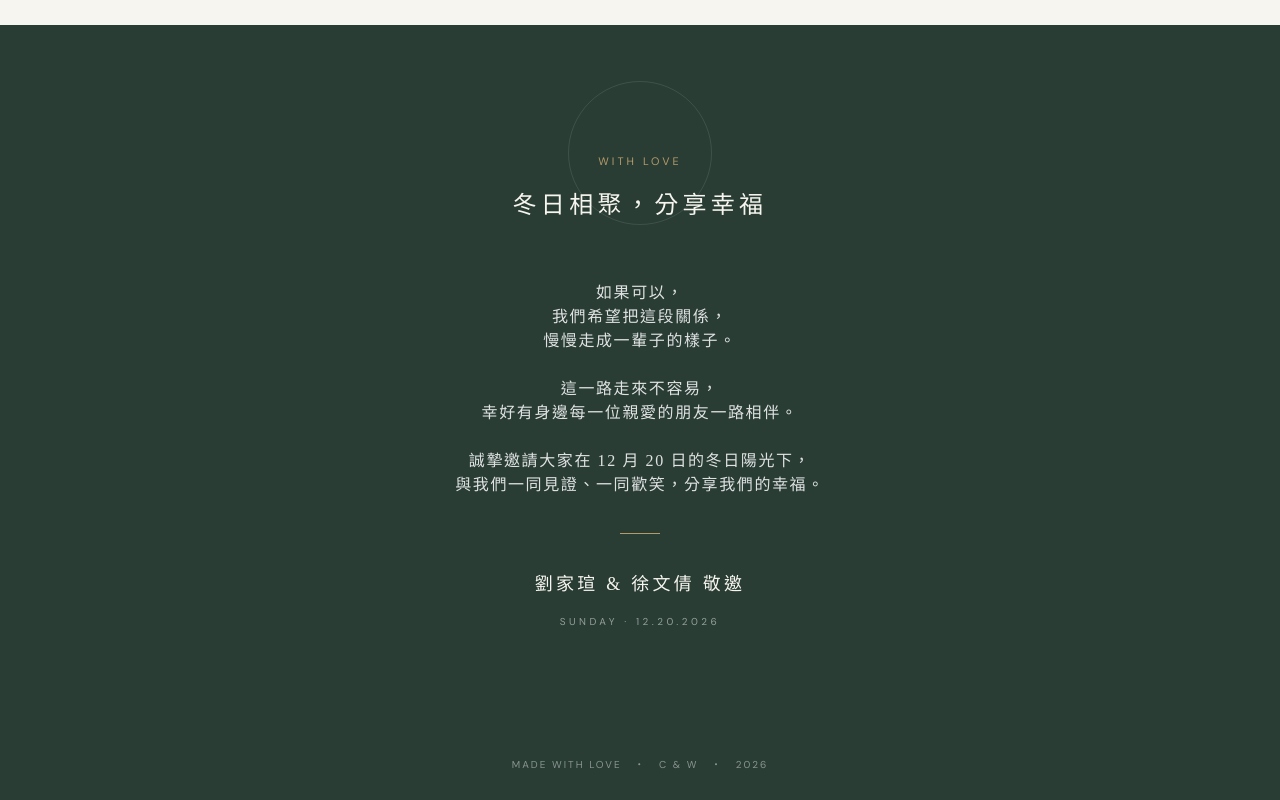
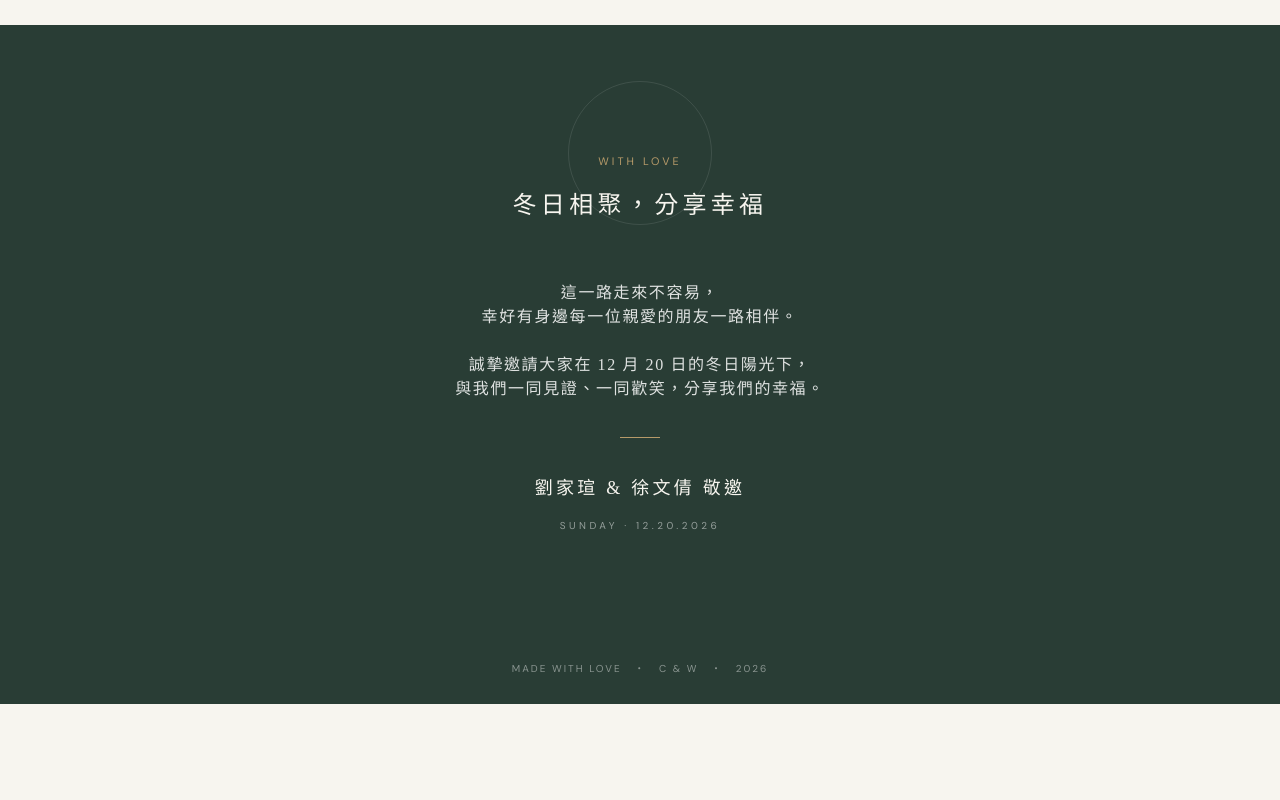
Before and after one commit to aaa89550/wedding20261220, a plain HTML site: page index.html in a window 1280 px wide. Shown: the part 3969-4769 px from the top of the page. After the commit the page ends 4673 px from the top, so only its background shows below. Drawn offline with nearby package versions, Linux system fonts and the light colour scheme; a web font is replaced by a local one.

Commit message:
Update wedding invitation closing text
Co-authored-by: Copilot <223556219+Copilot@users.noreply.github.com>

```diff
--- a/index.html
+++ b/index.html
@@ -508,10 +508,6 @@
           <p class="eyebrow mb-5">With love</p>
           <h2 id="epilogue-title" class="serif mb-9 text-xl font-medium tracking-[0.18em] md:text-2xl">冬日相聚，分享幸福</h2>
           <p class="serif whitespace-pre-line text-sm leading-[2.4] tracking-[0.1em] text-white/85 md:text-base">
-            如果可以，
-            我們希望把這段關係，
-            慢慢走成一輩子的樣子。
-
             這一路走來不容易，
             幸好有身邊每一位親愛的朋友一路相伴。
 
```
